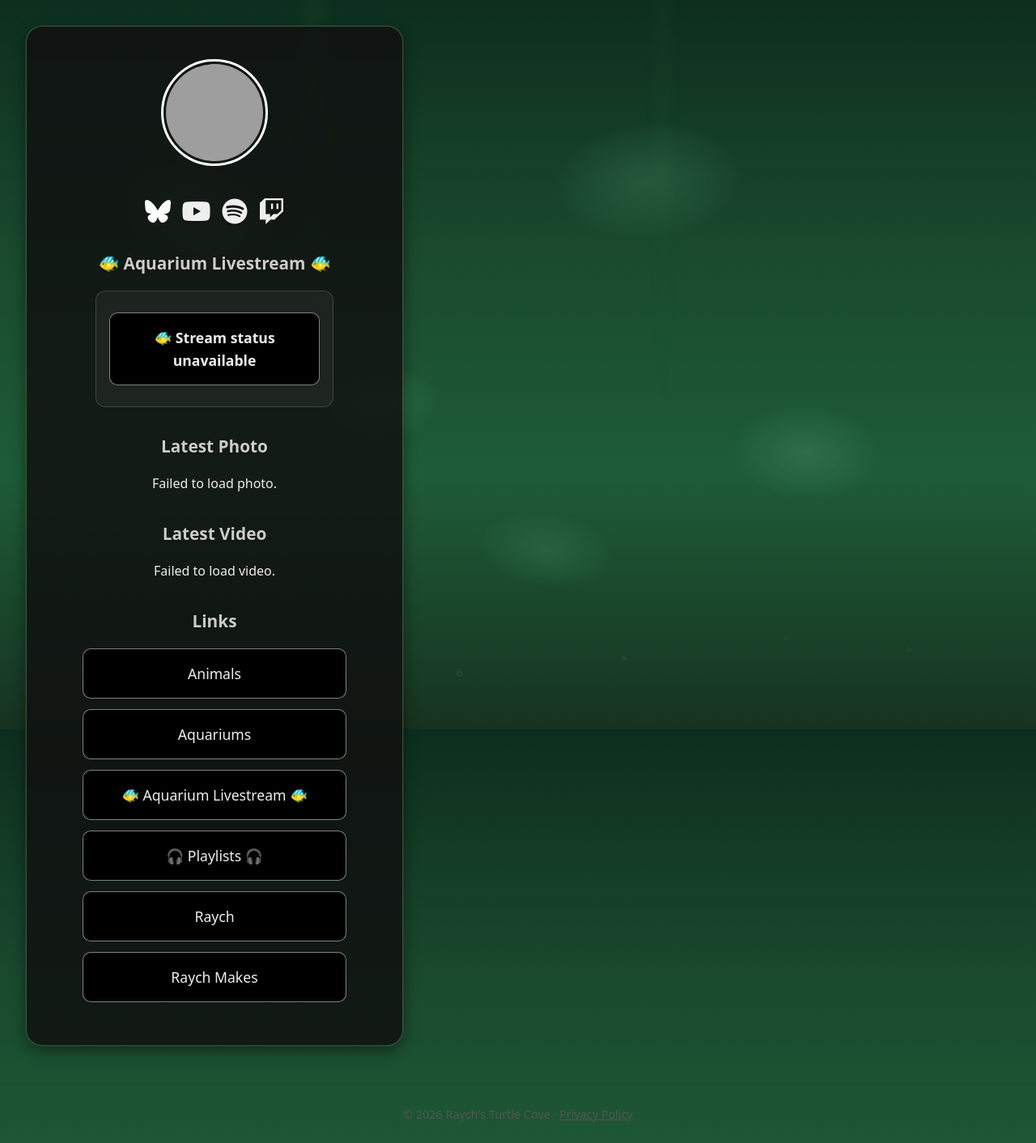
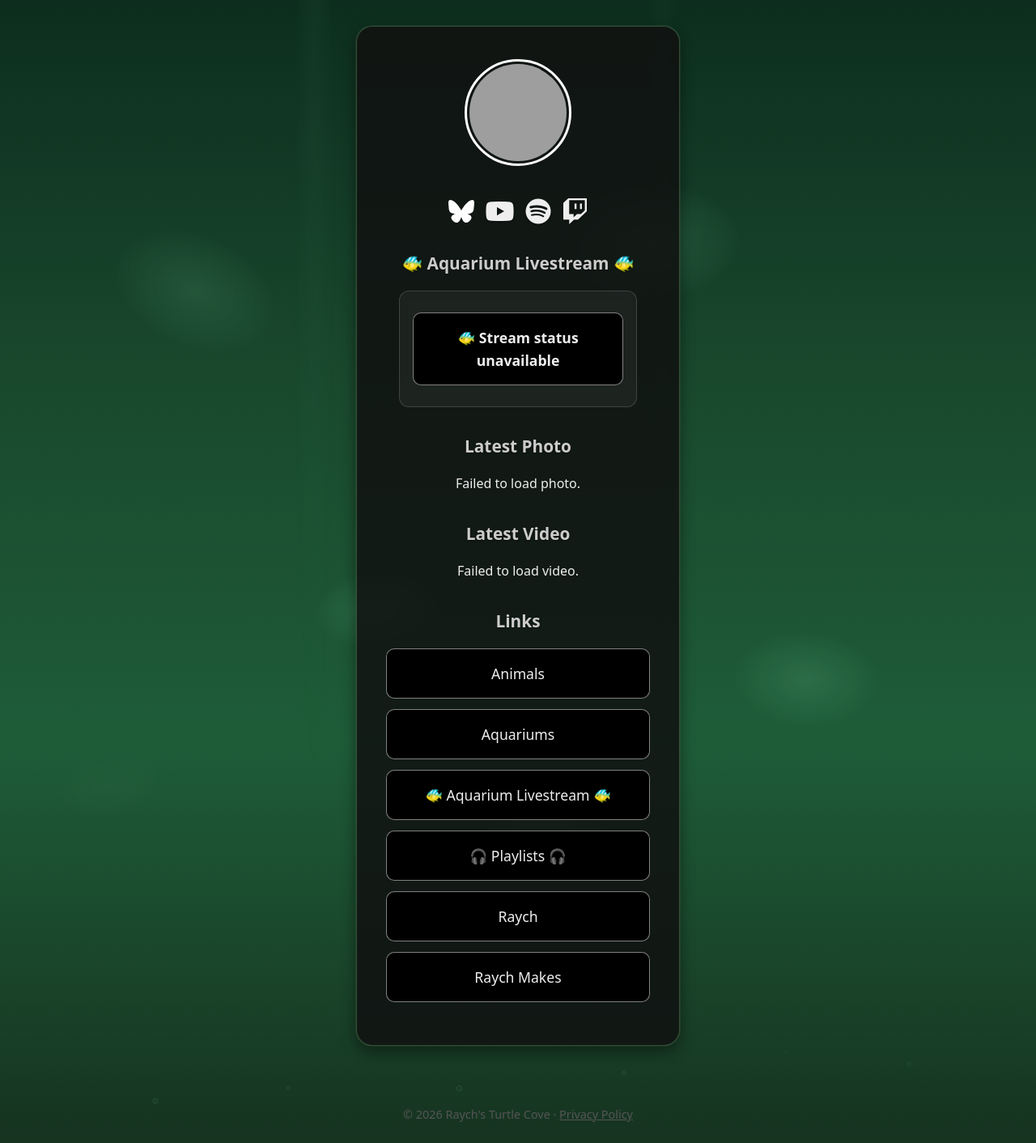
Before and after one commit to rachelsprague/turtles.raych.com, a Jekyll site: the page built from index.md, in a window 1280 px wide. Shown: the whole page at 81% size. Built offline with Jekyll 4.4.1, drawn with Linux system fonts in a browser that asks for light colours; grey boxes are pictures that could not be loaded.

Commit message:
clean up css

```diff
--- a/assets/css/style.css
+++ b/assets/css/style.css
@@ -1,6 +1,10 @@
 /* ================================
    General page styling
    ================================ */
+html {
+  min-height: 100%;
+}
+
 body {
   font-family: system-ui, -apple-system, sans-serif;
   line-height: 1.6;
@@ -31,18 +35,91 @@
   background-attachment: fixed;
 } */
 
+body.turtles-page {
+  position: relative;
+  min-height: 100vh;
+  padding: 0;
+  box-sizing: border-box;
+  background: transparent;
+  overflow-x: hidden;
+}
+
+/* ================================
+   Water background (turtles page)
+   ================================ */
+#water-bg {
+  position: absolute;
+  top: 0;
+  left: 0;
+  width: 100%;
+  min-height: 100%;
+  z-index: 0;
+  pointer-events: none;
+  background: linear-gradient(180deg, #0d2e1e 0%, #1a4a2e 35%, #1e5c38 65%, #163320 100%);
+}
+
+.caustic {
+  position: absolute;
+  border-radius: 50%;
+  opacity: 0;
+  background: radial-gradient(ellipse, rgba(120,210,160,0.18) 0%, rgba(80,180,130,0.08) 50%, transparent 70%);
+  animation: caustic-drift var(--dur) ease-in-out infinite var(--delay);
+}
+
+@keyframes caustic-drift {
+  0%   { opacity: 0;   transform: scale(0.7) translate(0, 0) rotate(0deg); }
+  20%  { opacity: 1; }
+  50%  { opacity: 0.7; transform: scale(1.15) translate(var(--tx), var(--ty)) rotate(var(--rot)); }
+  80%  { opacity: 0.9; }
+  100% { opacity: 0;   transform: scale(0.8) translate(var(--tx2), var(--ty2)) rotate(var(--rot2)); }
+}
+
+.ray {
+  position: absolute;
+  top: -10%;
+  border-radius: 50%;
+  transform-origin: top center;
+  animation: ray-breathe var(--rdur) ease-in-out infinite var(--rdelay);
+}
+
+@keyframes ray-breathe {
+  0%   { opacity: 0; }
+  30%  { opacity: var(--rop); }
+  70%  { opacity: var(--rop); }
+  100% { opacity: 0; }
+}
+
+.bubble {
+  position: absolute;
+  border-radius: 50%;
+  border: 1px solid rgba(140,220,170,0.25);
+  background: rgba(140,220,170,0.06);
+  animation: bubble-rise var(--bdur) ease-in infinite var(--bdelay);
+}
+
+@keyframes bubble-rise {
+  0%   { transform: translateY(0) translateX(0) scale(1); opacity: 0; }
+  10%  { opacity: 0.7; }
+  90%  { opacity: 0.4; }
+  100% { transform: translateY(-120px) translateX(var(--bx)) scale(0.6); opacity: 0; }
+}
+
 /* ================================
    Landing page container
    ================================ */
 .landing-container {
+  position: relative;
+  z-index: 1;
   background: rgba(17, 17, 17, 0.85);
   color: #eee;
   border-radius: 20px;
   padding: 2.5rem 2rem;
   max-width: 400px;
-  margin: 2rem;
+  width: calc(100% - 2rem);
+  margin: 2rem auto;
   border: 1px solid rgba(255, 255, 255, 0.15);
   box-shadow: 0 6px 18px rgba(0, 0, 0, 0.4);
+  box-sizing: border-box;
 }
 
 /* Turtle Cove subtle green accent */
@@ -131,20 +208,30 @@
   transform: scale(1.02);
 }
 
+/* ================================
+   Media card
+   ================================ */
 .media-card {
   padding: .1rem .9rem;
-  background: rgba(255, 255, 255, 0.05);  /* subtle translucent background */
+  background: rgba(255, 255, 255, 0.05);
   border-radius: 10px;
   border: 1px solid rgba(255, 255, 255, 0.5);
   font-size: 1.1rem;
   transition: background 0.2s ease, transform 0.2s ease, border-color 0.2s ease;
 }
 
+.post-caption {
+  margin-top: 0.5rem;
+  font-size: 0.85rem;
+  color: #ccc;
+  text-align: center;
+}
+
 /* ================================
    Twitch stream card
-=============================== */
+   ================================ */
 .twitch-card {
-  background: rgba(255, 255, 255, 0.05);  /* subtle translucent background */
+  background: rgba(255, 255, 255, 0.05);
   border-radius: 12px;
   padding: 0.8rem 1rem;
   max-width: 260px;
@@ -201,7 +288,6 @@
   50% { box-shadow: 0 0 12px rgba(78,228,78,0.6); }
 }
 
-/* Responsive tweaks */
 @media screen and (max-width: 480px) {
   .twitch-card {
     max-width: 100%;
@@ -306,7 +392,7 @@
 }
 
 /* ================================
-   Tank cards (used on /tanks/index.md)
+   Tank cards
    ================================ */
 .tank-card {
   background: #fff;
@@ -349,8 +435,9 @@
   color: #005fa3;
 }
 
-/* Animal cards */
-
+/* ================================
+   Animal cards
+   ================================ */
 .animal-grid {
   display: grid;
   grid-template-columns: repeat(auto-fit, minmax(220px, 1fr));
@@ -359,7 +446,7 @@
 }
 
 .animal-card {
-  background: #fff; /* card background */
+  background: #fff;
   border-radius: 12px;
   padding: 1.2rem;
   text-align: center;
@@ -370,10 +457,9 @@
 .animal-card:hover {
   transform: translateY(-3px);
   box-shadow: 0 6px 18px rgba(0,0,0,0.12);
-  background: #fff; /* ensure hover doesn’t turn card blue */
+  background: #fff;
 }
 
-/* Images inside animal cards */
 .animal-card img {
   width: 100%;
   max-width: 250px;
@@ -392,21 +478,20 @@
   margin-top: 1.5rem;
 }
 
-/* Links inside animal cards */
 .animal-card a {
   display: block;
   text-decoration: none;
-  color: inherit;   /* inherit card text color */
-  background: none; /* remove any link background */
+  color: inherit;
+  background: none;
 }
 
 .animal-card a:hover {
-  background: none; /* prevent link hover from changing background */
+  background: none;
 }
 
 .animals-page-img {
   max-width: 100% !important;
-  width: 250px !important;      /* cap width for larger screens */
+  width: 250px !important;
   height: auto;
   border-radius: 12px;
   margin-bottom: 0.5rem;
@@ -414,7 +499,7 @@
 
 .animal-card-img {
   width: 100% !important;
-  max-width: 220px !important;  /* small cap */
+  max-width: 220px !important;
   border-radius: 10px;
   margin-bottom: 0.7rem;
 }
@@ -427,6 +512,9 @@
   display: block;
 }
 
+/* ================================
+   Buttons
+   ================================ */
 .btn.btn--primary {
   display: inline-block;
   background: #000;
@@ -496,11 +584,10 @@
 /* ================================
    Site Navigation
    ================================ */
-
 .site-nav {
   background: #111;
   padding: 0.75rem 2rem;
-  margin: -2rem -2rem 2rem -2rem; /* cancel body padding */
+  margin: -2rem -2rem 2rem -2rem;
 }
 
 .nav-inner {
@@ -518,7 +605,6 @@
   font-size: 1.1rem;
 }
 
-/* Links (desktop default) */
 .nav-links {
   display: flex;
   gap: 1.5rem;
@@ -536,7 +622,6 @@
   color: #fff;
 }
 
-/* Hamburger button */
 .nav-toggle {
   display: none;
   background: none;
@@ -546,12 +631,7 @@
   cursor: pointer;
 }
 
-/* ================================
-   Mobile styles
-   ================================ */
-
 @media (max-width: 768px) {
-
   .nav-toggle {
     display: block;
   }
@@ -583,7 +663,7 @@
   margin-top: 3rem;
   padding: 1.5rem 0;
   border-top: 1px solid rgba(0,0,0,0.05);
-  background: transparent; /* keeps background consistent with page */
+  background: transparent;
 }
 
 footer a {
@@ -595,84 +675,3 @@
 footer a:hover {
   color: #222;
 }
-
-.post-caption {
-  margin-top: 0.5rem;
-  font-size: 0.85rem;
-  color: var(--your-text-color);
-  text-align: center;
-}
-
-/* Water background */
-.caustic {
-  position: absolute;
-  border-radius: 50%;
-  opacity: 0;
-  background: radial-gradient(ellipse, rgba(120,210,160,0.18) 0%, rgba(80,180,130,0.08) 50%, transparent 70%);
-  animation: caustic-drift var(--dur) ease-in-out infinite var(--delay);
-}
-
-@keyframes caustic-drift {
-  0%   { opacity: 0;   transform: scale(0.7) translate(0, 0) rotate(0deg); }
-  20%  { opacity: 1; }
-  50%  { opacity: 0.7; transform: scale(1.15) translate(var(--tx), var(--ty)) rotate(var(--rot)); }
-  80%  { opacity: 0.9; }
-  100% { opacity: 0;   transform: scale(0.8) translate(var(--tx2), var(--ty2)) rotate(var(--rot2)); }
-}
-
-.ray {
-  position: absolute;
-  top: -10%;
-  border-radius: 50%;
-  transform-origin: top center;
-  animation: ray-breathe var(--rdur) ease-in-out infinite var(--rdelay);
-}
-
-@keyframes ray-breathe {
-  0%   { opacity: 0; }
-  30%  { opacity: var(--rop); }
-  70%  { opacity: var(--rop); }
-  100% { opacity: 0; }
-}
-
-.bubble {
-  position: absolute;
-  border-radius: 50%;
-  border: 1px solid rgba(140,220,170,0.25);
-  background: rgba(140,220,170,0.06);
-  animation: bubble-rise var(--bdur) ease-in infinite var(--bdelay);
-}
-
-@keyframes bubble-rise {
-  0%   { transform: translateY(0) translateX(0) scale(1); opacity: 0; }
-  10%  { opacity: 0.7; }
-  90%  { opacity: 0.4; }
-  100% { transform: translateY(-120px) translateX(var(--bx)) scale(0.6); opacity: 0; }
-}
-
-.landing-container {
-  position: relative;
-  z-index: 1;
-}
-
-body.turtles-page {
-  position: relative;
-  z-index: 0;
-  min-height: 100vh;
-  padding: 1rem;
-  box-sizing: border-box;
-  background: transparent;
-}
-
-#water-bg {
-  position: fixed;
-  inset: 0;
-  z-index: -1;
-  pointer-events: none;
-  will-change: transform;
-}
-
-html {
-  background: linear-gradient(180deg, #0d2e1e 0%, #1a4a2e 35%, #1e5c38 65%, #163320 100%);
-  min-height: 100%;
-}
```
